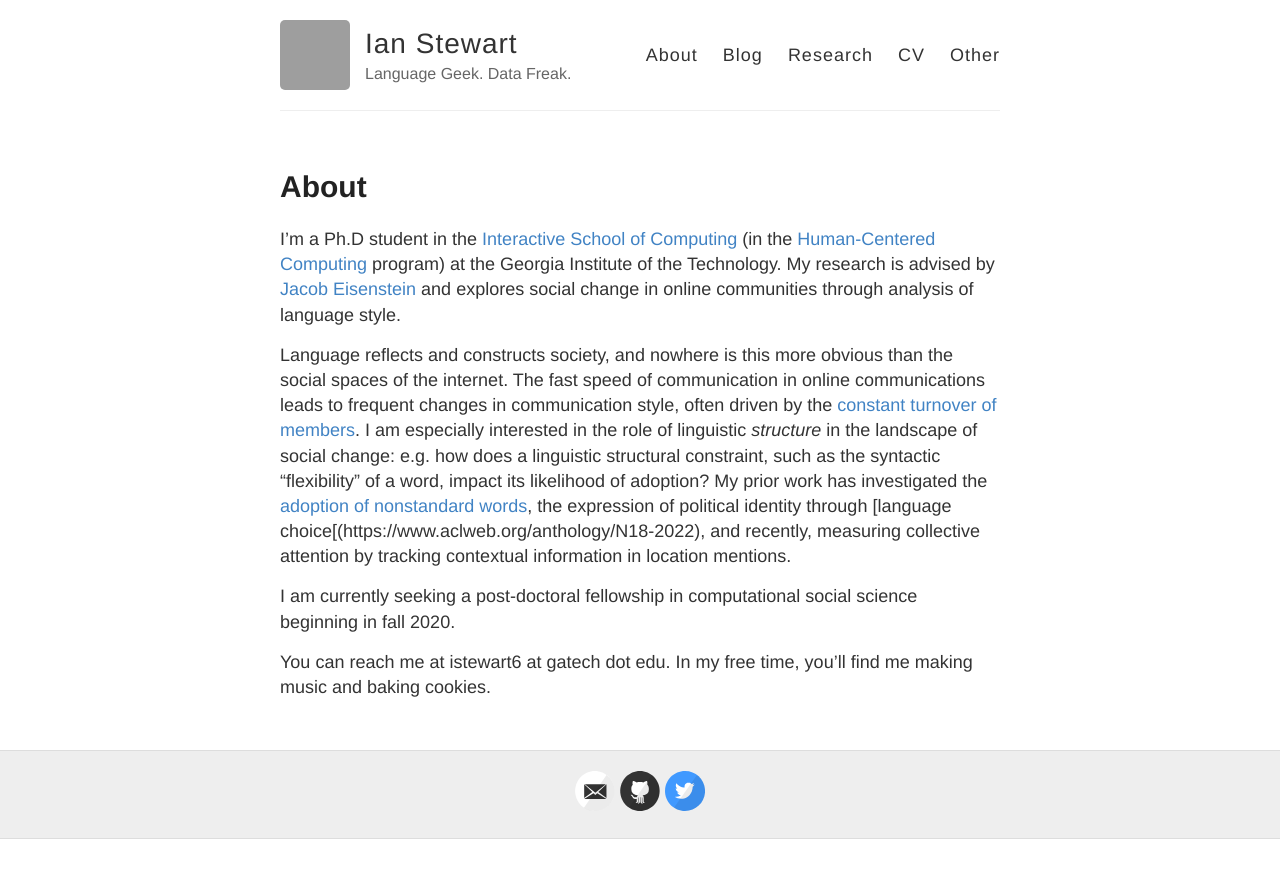
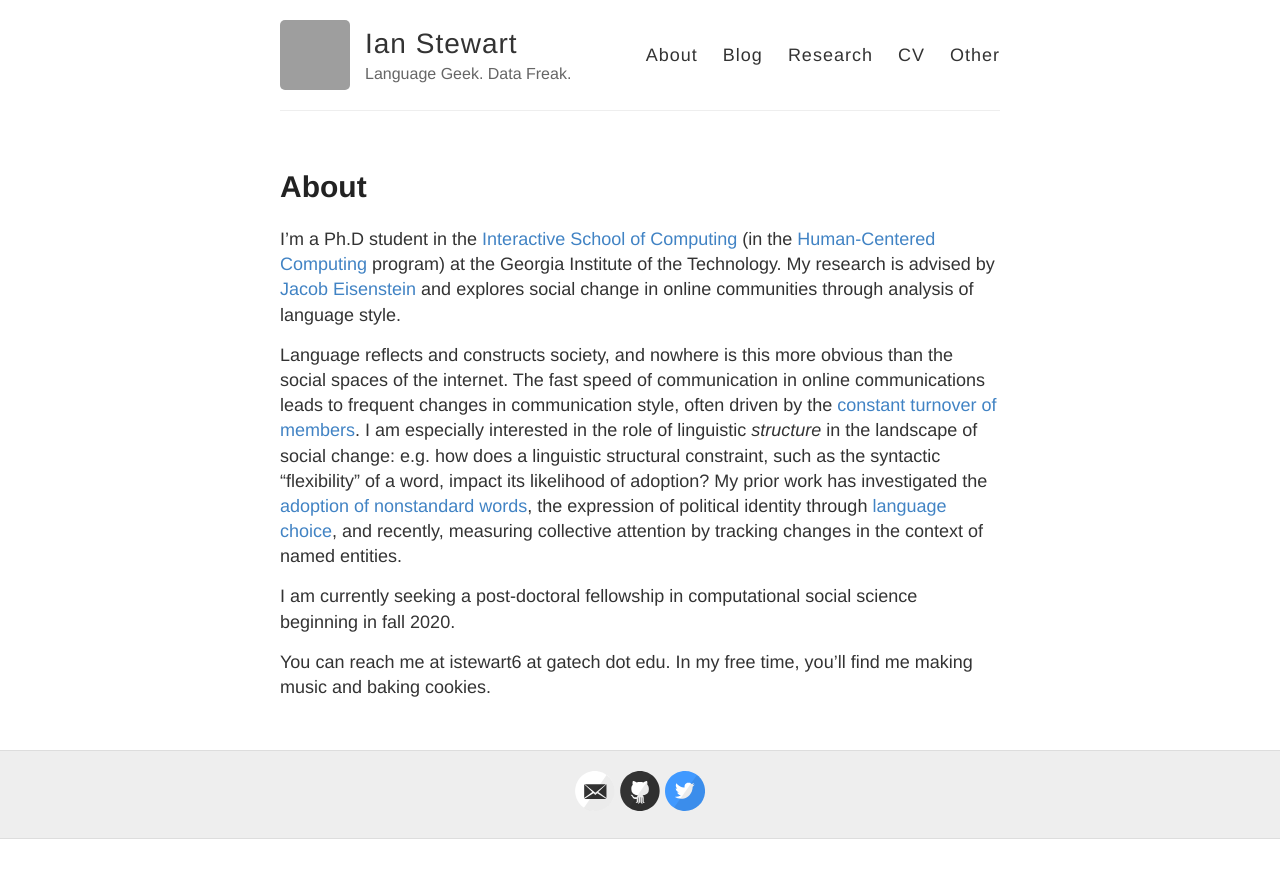
Before and after one commit to ianbstewart/ianbstewart.github.io, a Jekyll site: the page built from about.md, in a window 1280 px wide. Shown: the top 878 px of the page. Built offline with Jekyll 4.4.1, drawn with Linux system fonts in a browser that asks for light colours; grey boxes are pictures that could not be loaded.

Commit message:
updated about

```diff
--- a/about.md
+++ b/about.md
@@ -10,7 +10,7 @@ My research is advised by [Jacob Eisenstein](https://www.cc.gatech.edu/~jeisenst
 Language reflects and constructs society, and nowhere is this more obvious than the social spaces of the internet.
 The fast speed of communication in online communications leads to frequent changes in communication style, often driven by the [constant turnover of members](https://ieeexplore.ieee.org/abstract/document/8258465).
 I am especially interested in the role of linguistic *structure* in the landscape of social change: e.g. how does a linguistic structural constraint, such as the syntactic "flexibility" of a word, impact its likelihood of adoption?
-My prior work has investigated the [adoption of nonstandard words](https://www.aclweb.org/anthology/D18-1467), the expression of political identity through [language choice[(https://www.aclweb.org/anthology/N18-2022), and recently, measuring collective attention by tracking contextual information in location mentions.
+My prior work has investigated the [adoption of nonstandard words](https://www.aclweb.org/anthology/D18-1467), the expression of political identity through [language choice](https://www.aclweb.org/anthology/N18-2022), and recently, measuring collective attention by tracking changes in the context of named entities.
 
 I am currently seeking a post-doctoral fellowship in computational social science beginning in fall 2020.
 
```
